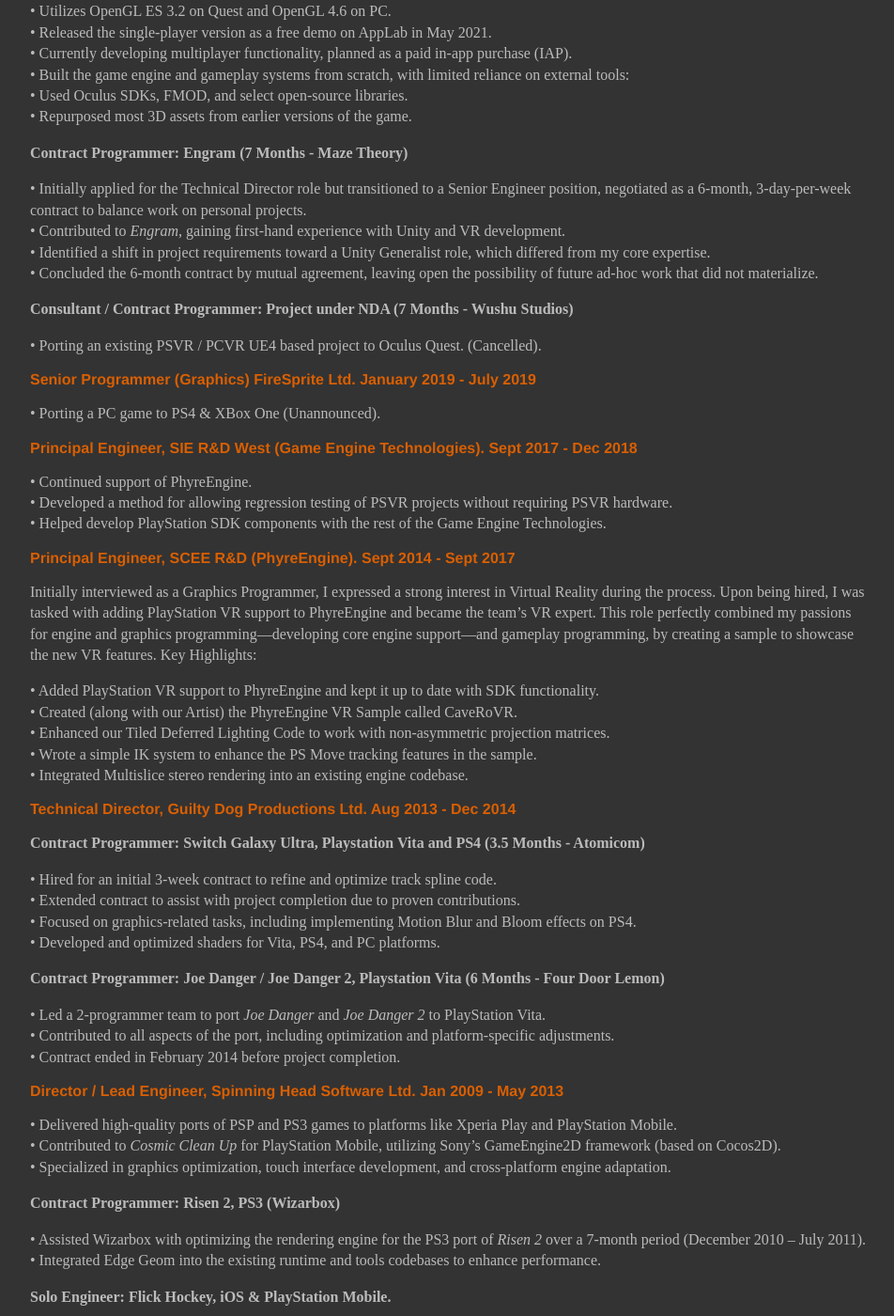
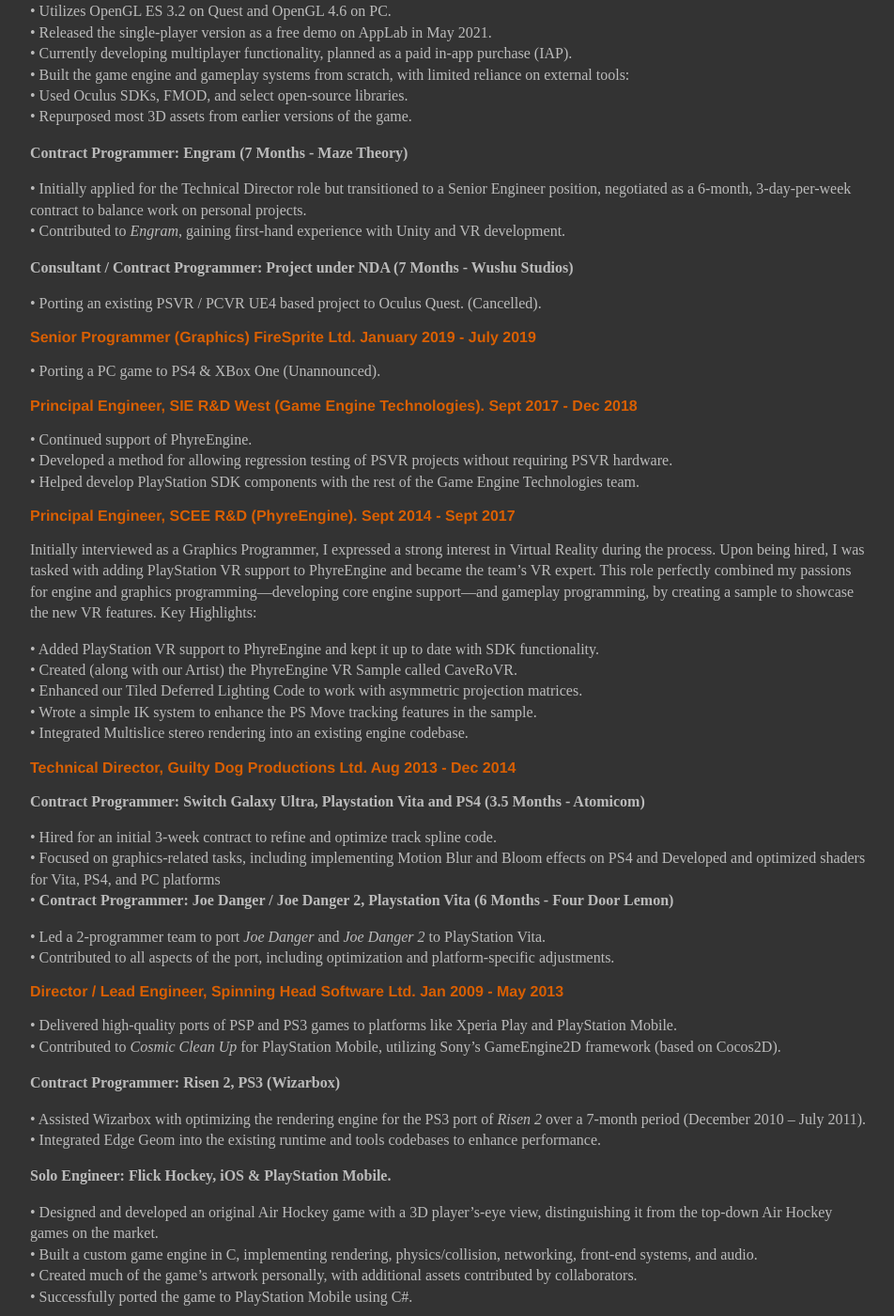
Before and after one commit to guiltydogprods/guiltydogprods.github.io, a Jekyll site: the page built from cv.md, in a window 1280 px wide and 1400 px high, scrolled down 790 px. Shown: the whole window at 94% size, without its empty margins (160-1112 px from the left). Built offline with Jekyll 4.4.1, drawn with Linux system fonts in a browser that asks for light colours; some of the changed text lies outside the part shown.

Commit message:
Update cv.md

```diff
--- a/cv.md
+++ b/cv.md
@@ -37,8 +37,6 @@
 
 • Initially applied for the Technical Director role but transitioned to a Senior Engineer position, negotiated as a 6-month, 3-day-per-week contract to balance work on personal projects.
 • Contributed to *Engram*, gaining first-hand experience with Unity and VR development.
-• Identified a shift in project requirements toward a Unity Generalist role, which differed from my core expertise.
-• Concluded the 6-month contract by mutual agreement, leaving open the possibility of future ad-hoc work that did not materialize.
 
 **Consultant / Contract Programmer: Project under NDA (7 Months - Wushu Studios)**
 
@@ -52,7 +50,7 @@
 
 • Continued support of PhyreEngine.
 • Developed a method for allowing regression testing of PSVR projects without requiring PSVR hardware.
-• Helped develop PlayStation SDK components with the rest of the Game Engine Technologies.
+• Helped develop PlayStation SDK components with the rest of the Game Engine Technologies team.
 
 ### Principal Engineer, SCEE R&D (PhyreEngine). Sept 2014 - Sept 2017
 
@@ -61,7 +59,7 @@
 
 • Added PlayStation VR support to PhyreEngine and kept it up to date with SDK functionality.
 • Created (along with our Artist) the PhyreEngine VR Sample called CaveRoVR.
-• Enhanced our Tiled Deferred Lighting Code to work with non-asymmetric projection matrices.
+• Enhanced our Tiled Deferred Lighting Code to work with asymmetric projection matrices.
 • Wrote a simple IK system to enhance the PS Move tracking features in the sample.
 • Integrated Multislice stereo rendering into an existing engine codebase.
 
@@ -70,21 +68,17 @@
 **Contract Programmer: Switch Galaxy Ultra, Playstation Vita and PS4 (3.5 Months - Atomicom)**
 
 • Hired for an initial 3-week contract to refine and optimize track spline code.
-• Extended contract to assist with project completion due to proven contributions.
-• Focused on graphics-related tasks, including implementing Motion Blur and Bloom effects on PS4.
-• Developed and optimized shaders for Vita, PS4, and PC platforms.
-
+• Focused on graphics-related tasks, including implementing Motion Blur and Bloom effects on PS4 and Developed and optimized shaders for Vita, PS4, and PC platforms
+•
 **Contract Programmer: Joe Danger / Joe Danger 2, Playstation Vita (6 Months - Four Door Lemon)**
 
 • Led a 2-programmer team to port *Joe Danger* and *Joe Danger 2* to PlayStation Vita.
 • Contributed to all aspects of the port, including optimization and platform-specific adjustments.
-• Contract ended in February 2014 before project completion.
 
 ### Director / Lead Engineer, Spinning Head Software Ltd. Jan 2009 - May 2013
 
 • Delivered high-quality ports of PSP and PS3 games to platforms like Xperia Play and PlayStation Mobile.
 • Contributed to *Cosmic Clean Up* for PlayStation Mobile, utilizing Sony's GameEngine2D framework (based on Cocos2D).
-• Specialized in graphics optimization, touch interface development, and cross-platform engine adaptation.
 
 **Contract Programmer: Risen 2, PS3 (Wizarbox)**
 
```
Also changed, not shown: other parts of cv.md (+1 -2 lines).
